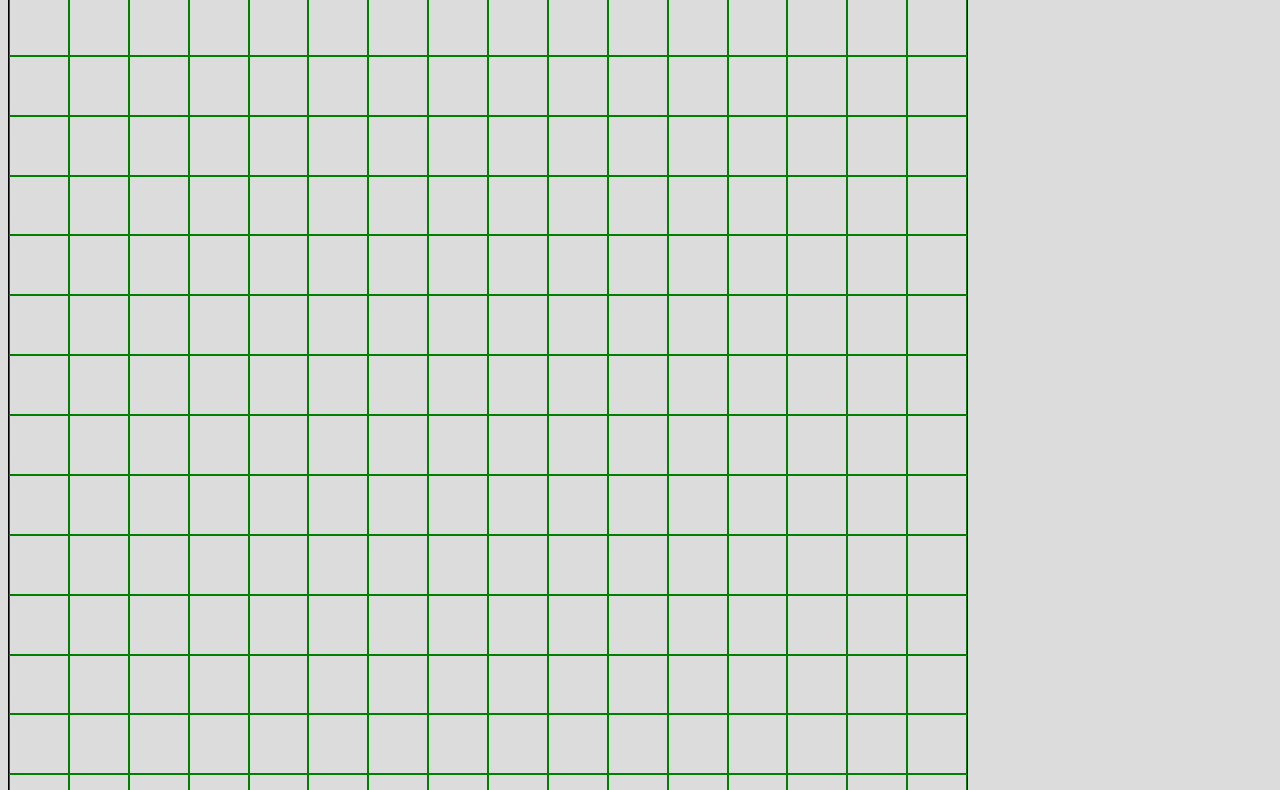
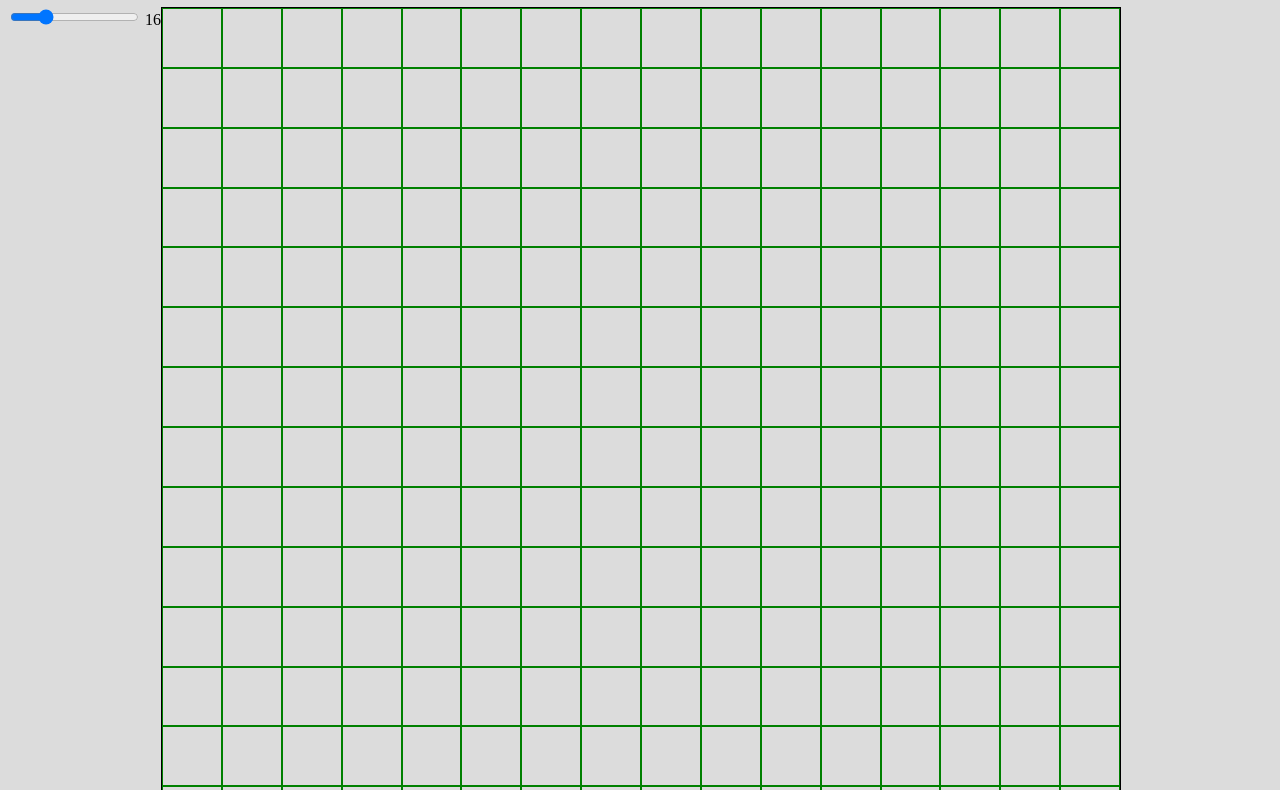
Before and after one commit to Leshis/etch-a-sketch, a plain HTML site: page index.html in a window 1280 px wide. Shown: the part 73-863 px from the top of the page. Drawn offline with Linux system fonts and the light colour scheme.

Commit message:
Implemented slider value input

```diff
--- a/index.html
+++ b/index.html
@@ -8,7 +8,22 @@
     <link rel="stylesheet" href="styles.css">
 </head>
 <body>
-    <div id="grid" class="grid"></div>
+    <h1>Etch-A-Sketch</h1>
+    <div class="game">
+        <div class="controls">
+            <input
+                id="gridSizeInput"
+                type="range"
+                value="16"
+                min="0"
+                max="64"
+                oninput="this.nextElementSibling.value = this.value"
+            ></input>
+            <output>16</output>
+        </div>
+        <div id="grid" class="grid"></div>
+    </div>
+
     <script src="index.js" type="module"></script>
 </body>
 </html>
--- a/index.js
+++ b/index.js
@@ -1,11 +1,17 @@
-const gridSize = 16;
+const grid = document.getElementById('grid');
+const gridSizeInput = document.getElementById('gridSizeInput');
 
-const grid = document.getElementById('grid');
+let gridSize = gridSizeInput.value;
 
-
+gridSizeInput.addEventListener('change', function(){
+    gridSize = gridSizeInput.value;
+    createGrid(gridSize);
+})
 
 function createGrid(size){
-    for (let i = 0; i < gridSize*gridSize; i++){
+    grid.innerHTML = '';
+    grid.style.gridTemplateColumns = `repeat(${size}, 1fr)`;
+    for (let i = 0; i < size*size; i++){
         const square = document.createElement('div');
         square.classList.add('square');
         grid.appendChild(square);
--- a/styles.css
+++ b/styles.css
@@ -6,10 +6,14 @@ body{
     background-color: gainsboro;
 }
 
+.game{
+    display: flex;
+}
+
 .grid{
     display: grid;
-    width: 960px;
-    height: 960px;
+    width: 75vw;
+    height: 75vw;
     grid-template-columns: repeat(16, 1fr);
     border: 1px solid black;
 }
```
